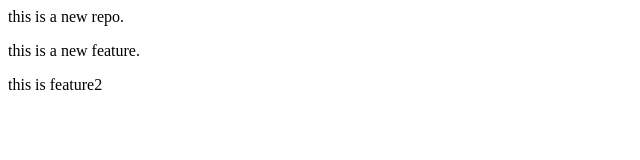
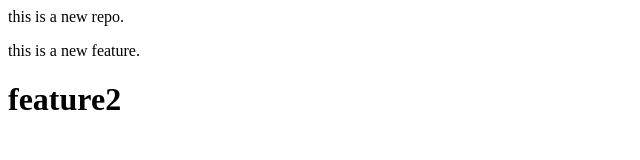
Before and after one commit to lochana-dev/localrepo, a plain HTML site: page index.html in a window 1280 px wide. Shown: the whole page, without its empty margins (0-640 px from the left). Drawn offline with Linux system fonts and the light colour scheme.

Commit message:
Add Feature again

```diff
--- a/index.html
+++ b/index.html
@@ -1,3 +1,3 @@
 <p>this is a new repo.</p>
 <p>this is a new feature.</p>
-<p>this is feature2</p>
+<h1>feature2</h1>
```
